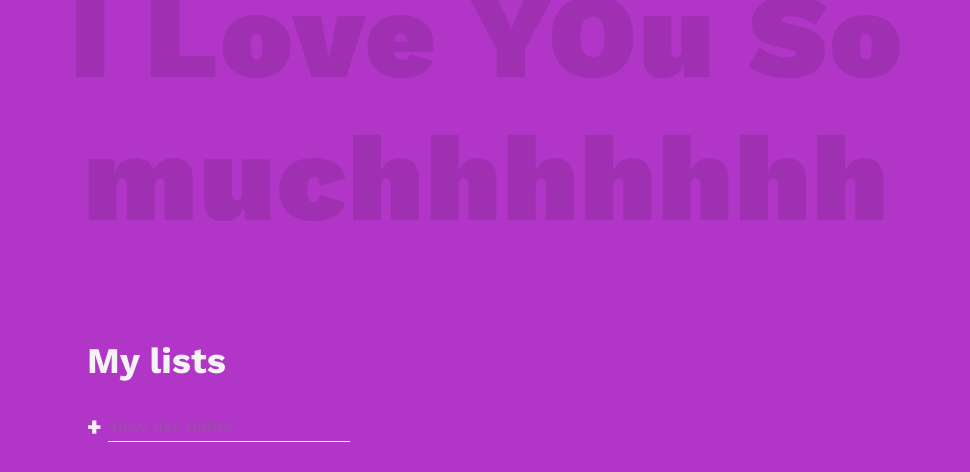
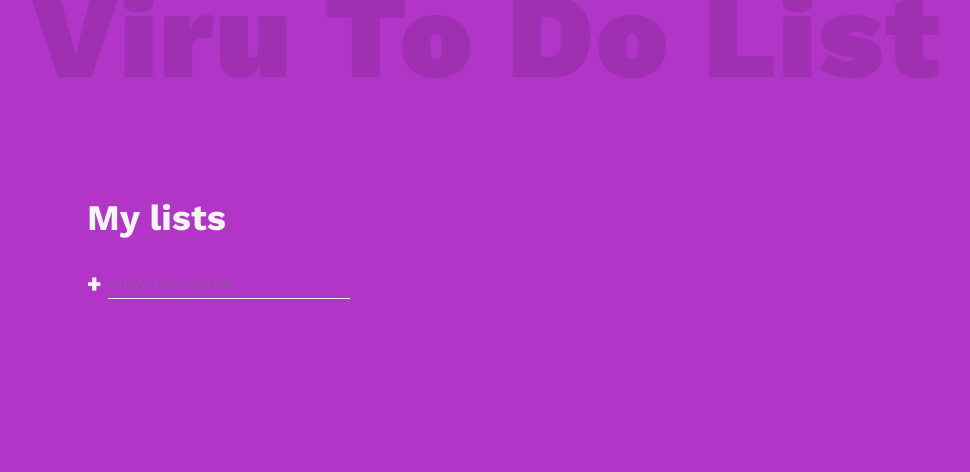
Before and after one commit to viranchi953/ToDo, a website: page index.html in a window 1280 px wide. Shown: the whole page, without its empty margins (153-1123 px from the left). Drawn offline with nearby package versions, Linux system fonts and the light colour scheme.

Commit message:
Update index.html

```diff
--- a/index.html
+++ b/index.html
@@ -14,7 +14,7 @@
   </head>
 
   <body>
-    <h1 class="title">I Love YOu So muchhhhhhh</h1>
+    <h1 class="title">Viru To Do List</h1>
 
     <div class="all-tasks">
       <h2 class="task-list-title">My lists</h2>
```
